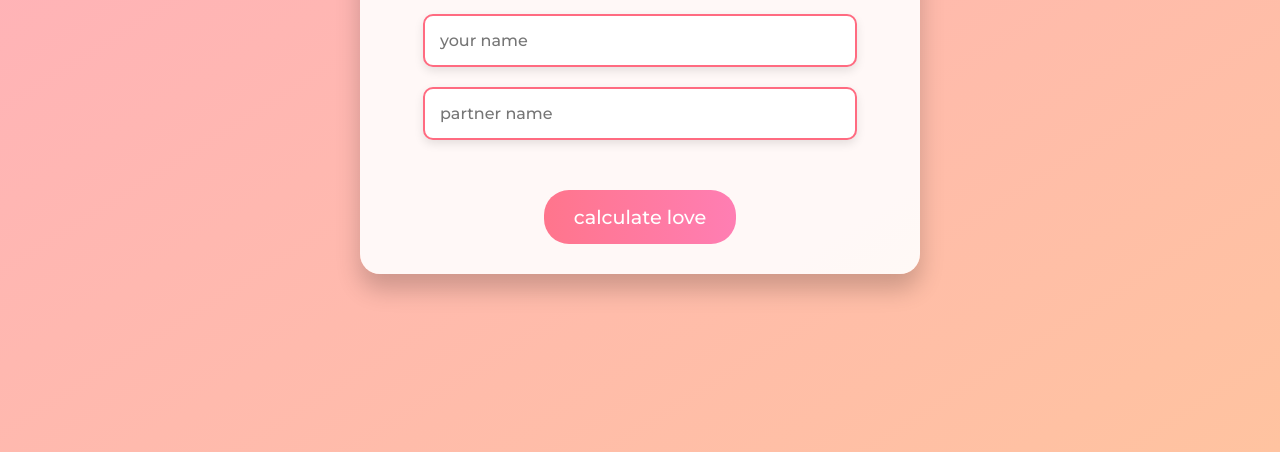
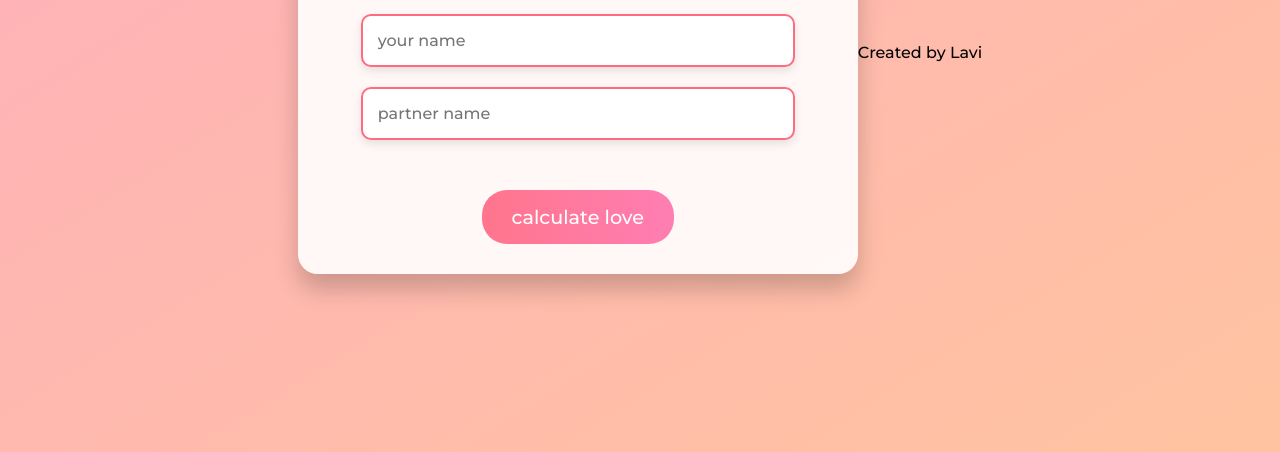
Before and after one commit to artisan73/attempt, a plain HTML site: page index.html in a window 1280 px wide. Shown: the part 348-800 px from the top of the page. Drawn offline with Linux system fonts and the light colour scheme.

Commit message:
Update index.html

```diff
--- a/index.html
+++ b/index.html
@@ -30,5 +30,6 @@
     </div>
 
     <script src="love.js"></script>
+    <footer>Created by Lavi</footer>
 </body>
 </html>
```
